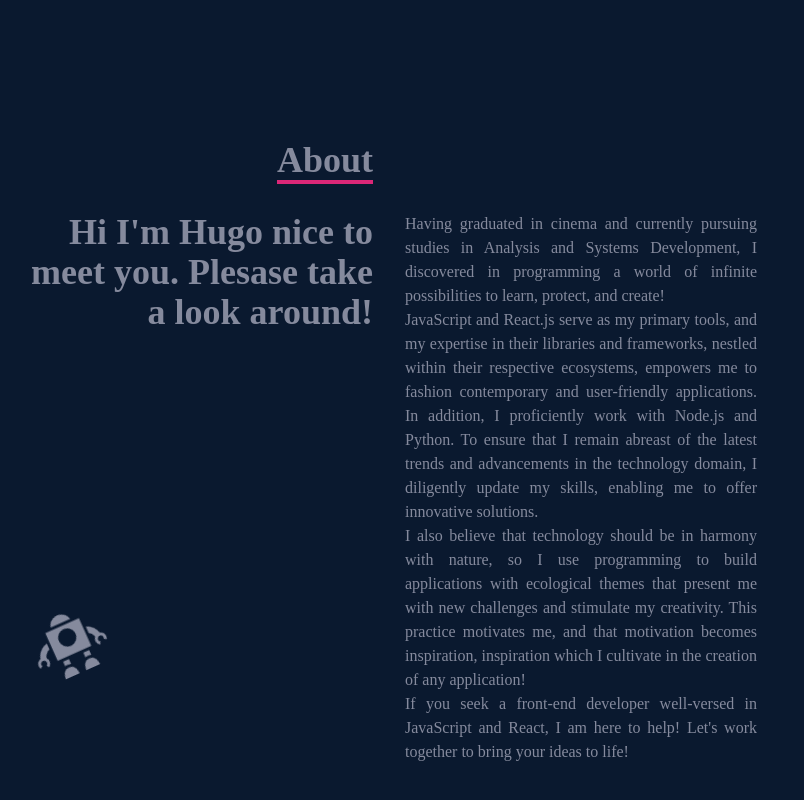
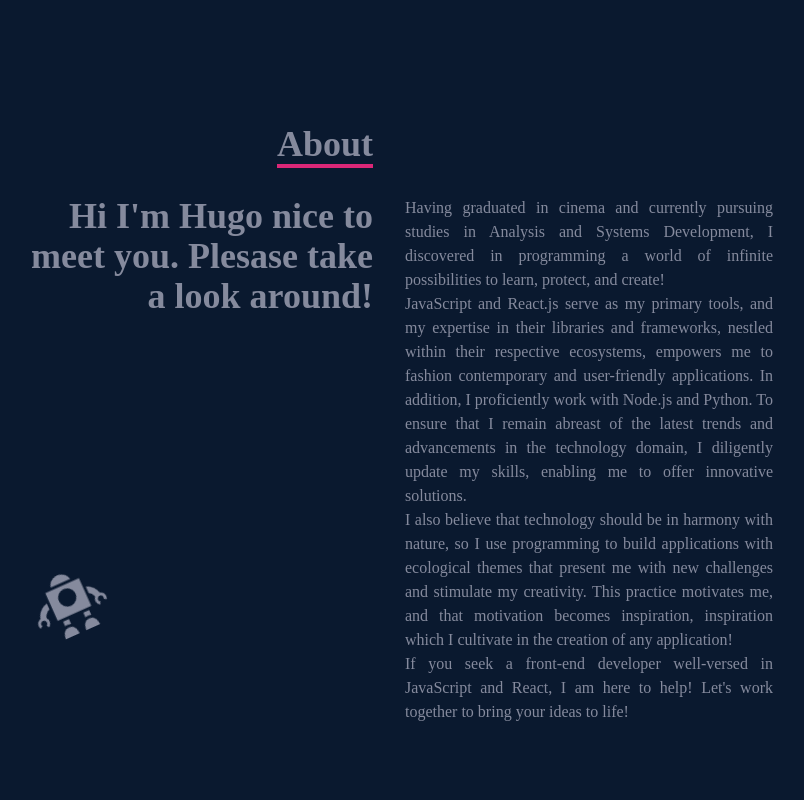
Before and after one commit to Hugones45/portifolio_front, a React (Create React App) app: page / in a window 1280 px wide. Shown: the part 756-1556 px from the top of the page, without its empty margins (251-1055 px from the left). Built offline with nearby package versions, Linux system fonts and the light colour scheme.

Commit message:
modificacoes da manha

```diff
--- a/src/components/About.jsx
+++ b/src/components/About.jsx
@@ -6,7 +6,7 @@
     return (
         <div name='about' className='w-full lg:px-60 h-full pt-20 bg-[#0a192f] dark:bg-[#fff] text-[#858a9d] dark:text-[#000]'>
 
-            <div className='max-w-[1000px] mx-auto p-4 flex flex-col justify-center w-full h-full items-center'>
+            <div className='max-w-[1000px] mx-auto flex flex-col justify-center w-full h-full items-center'>
 
                 <div className='max-w-[1000px] w-full grid grid-cols-2 gap-8'>
 
```
